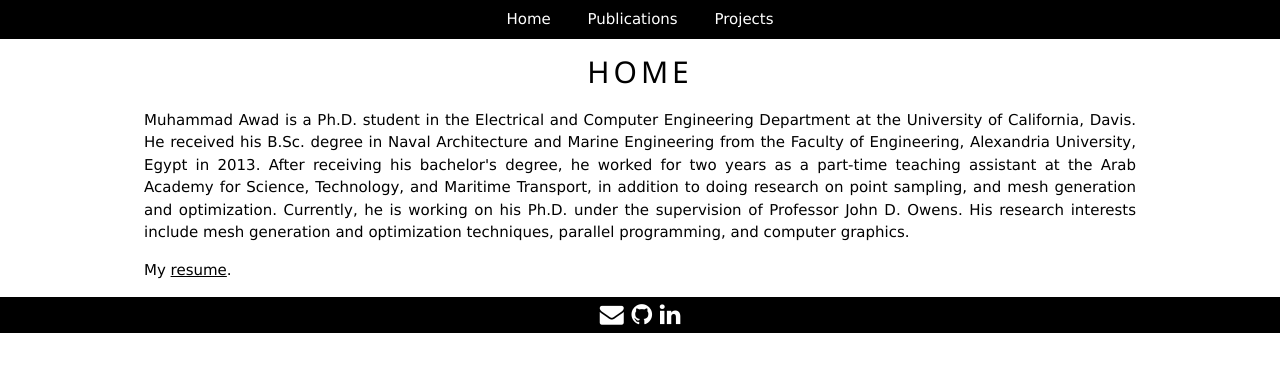
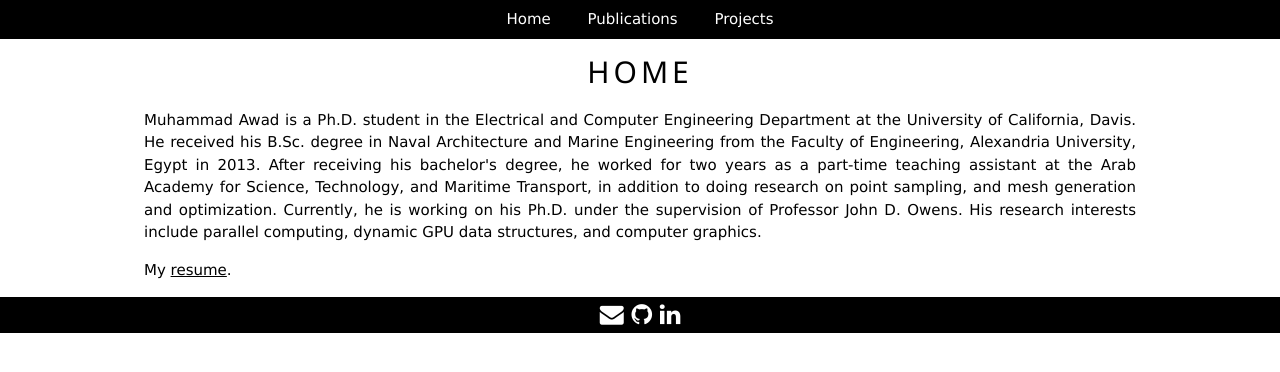
Before and after one commit to maawad/maawad.github.io, a Jekyll site: the page built from index.html, in a window 1280 px wide. Shown: the top 372 px of the page. Built offline with Jekyll 4.4.1, drawn with Linux system fonts in a browser that asks for light colours; nearby versions of some CDN libraries.

Commit message:
update intro

```diff
--- a/index.html
+++ b/index.html
@@ -6,7 +6,7 @@ title: Muhammad Awad
 	<!-- Home -->
 	<h2 class="w3-wide">HOME</h2>
 		<p class="w3-justify">
-		Muhammad Awad is a Ph.D. student in the Electrical and Computer Engineering Department at the University of California, Davis. He received his B.Sc. degree in Naval Architecture and Marine Engineering from the Faculty of Engineering, Alexandria University, Egypt in 2013. After receiving his bachelor's degree, he worked for two years as a part-time teaching assistant at the Arab Academy for Science, Technology, and Maritime Transport, in addition to doing research on point sampling, and mesh generation and optimization. Currently, he is working on his Ph.D. under the supervision of Professor John D. Owens. His research interests include mesh generation and optimization techniques, parallel programming, and computer graphics.
+		Muhammad Awad is a Ph.D. student in the Electrical and Computer Engineering Department at the University of California, Davis. He received his B.Sc. degree in Naval Architecture and Marine Engineering from the Faculty of Engineering, Alexandria University, Egypt in 2013. After receiving his bachelor's degree, he worked for two years as a part-time teaching assistant at the Arab Academy for Science, Technology, and Maritime Transport, in addition to doing research on point sampling, and mesh generation and optimization. Currently, he is working on his Ph.D. under the supervision of Professor John D. Owens. His research interests include parallel computing, dynamic GPU data structures, and computer graphics.
 	 	</p>
 
 	 	<p class="w3-justify">
```
